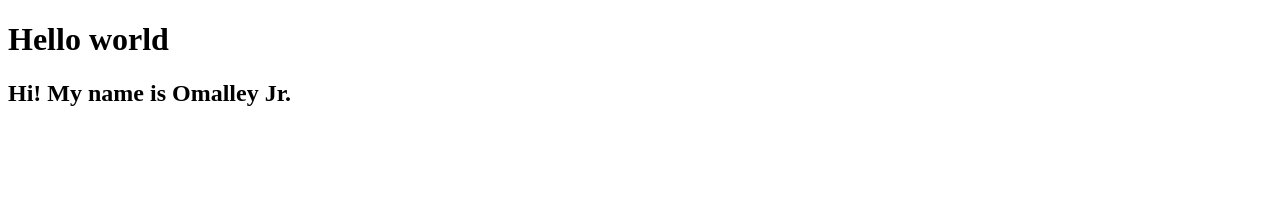
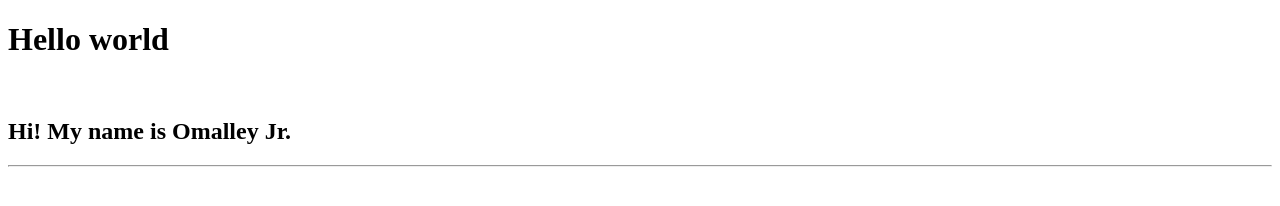
Before and after one commit to Kwagei/git-demo, a plain HTML site: page index.html in a window 1280 px wide. Drawn offline with Linux system fonts and the light colour scheme.

```diff
--- a/index.html
+++ b/index.html
@@ -7,6 +7,10 @@
 	</head>
 	<body>
 		<h1>Hello world</h1>
-		<h2>Hi! My name is Omalley Jr.</h2>
+		<br>
+		<div>
+			<h2>Hi! My name is Omalley Jr.</h2>
+		<hr>
+		</div>
 	</body>
 </html>
```
